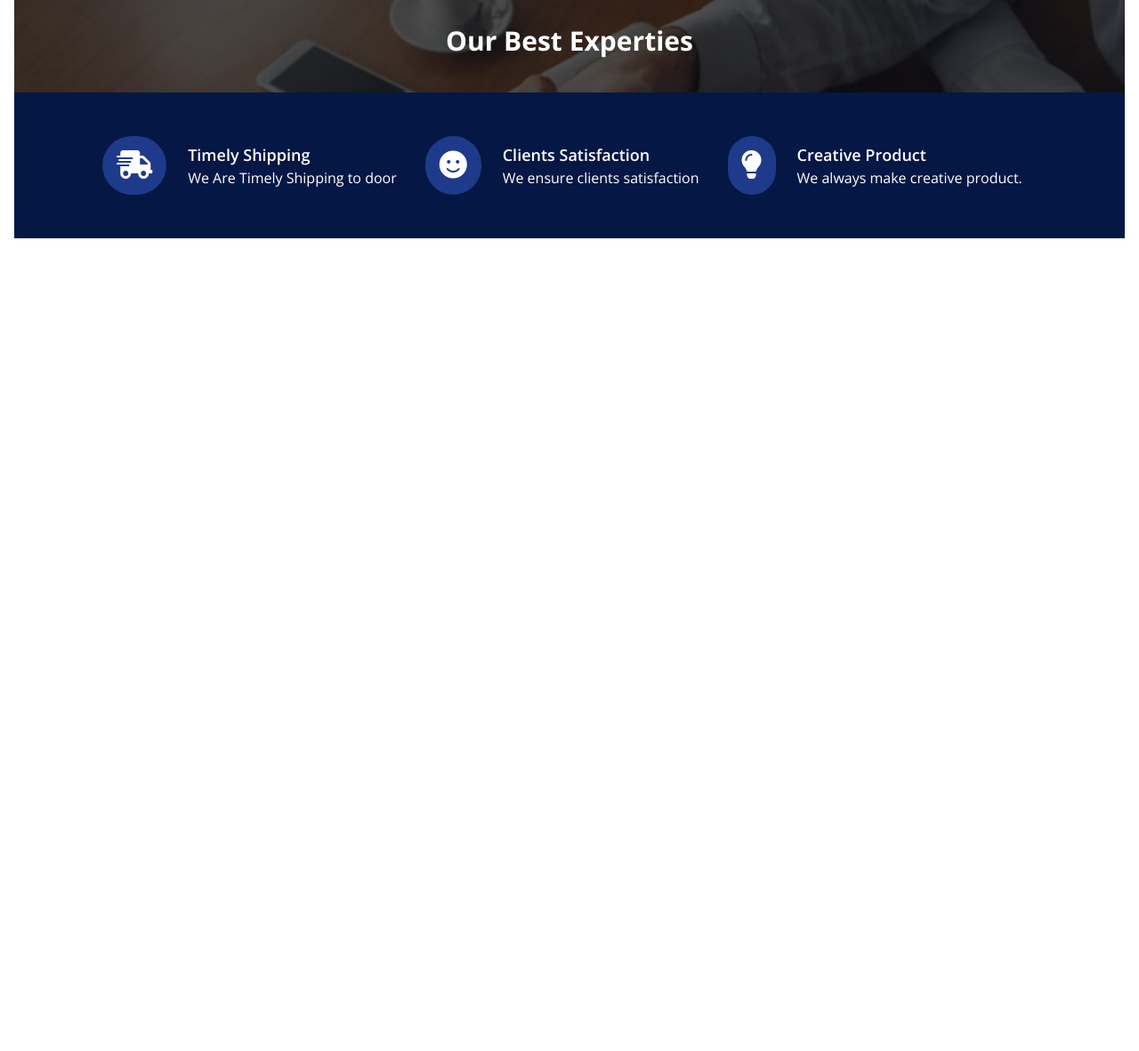
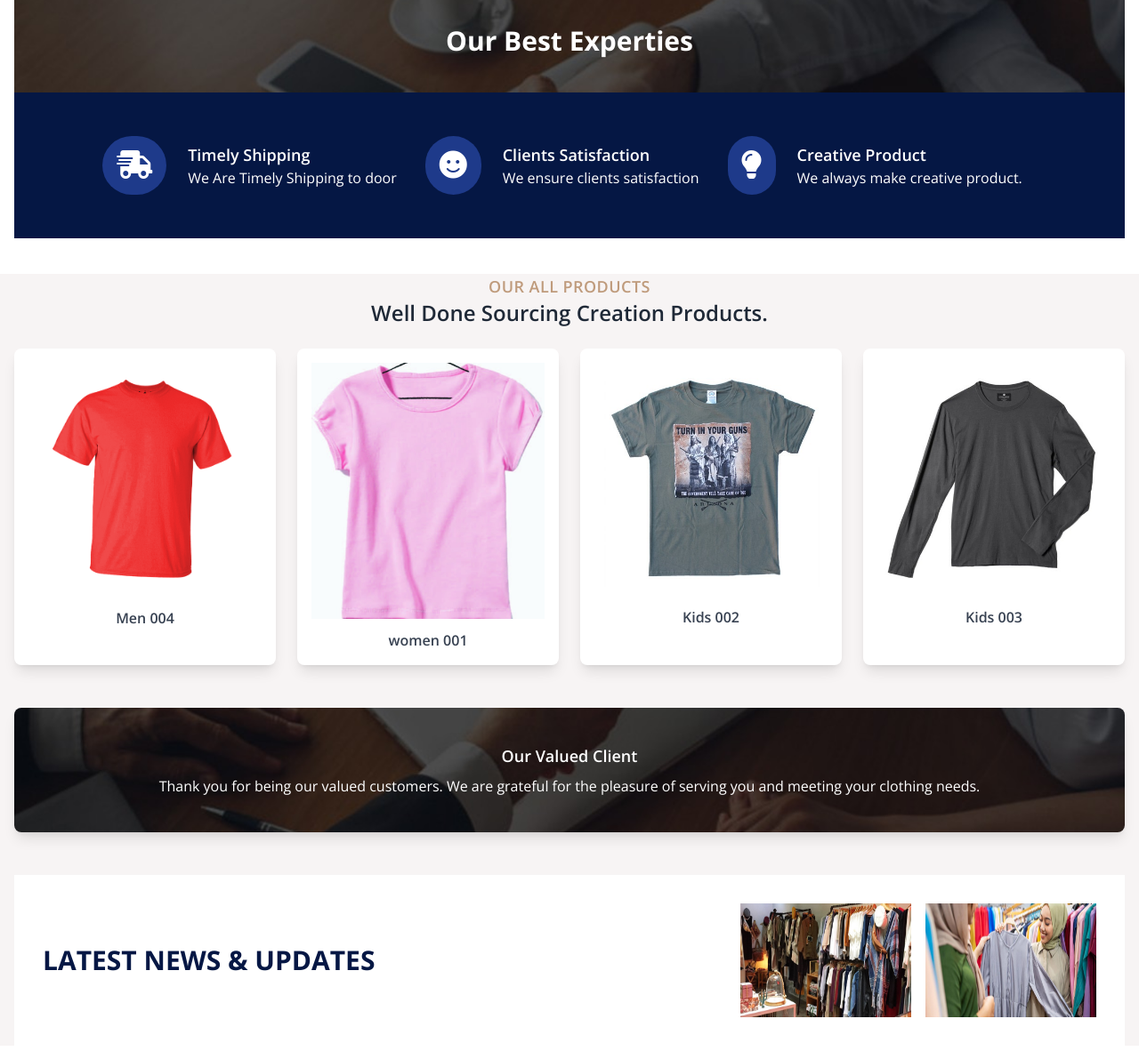
Before and after one commit to Md-FerdowsurRahman/Welldone-Sourcing, a plain HTML site: page index.html in a window 1280 px wide. Shown: the part 1528-2710 px from the top of the page at 89% size. Before the commit the page ends 1828 px from the top, so only its background shows below. Drawn offline with nearby package versions, Linux system fonts and the light colour scheme.

Commit message:
All Product section done

```diff
--- a/index.html
+++ b/index.html
@@ -377,7 +377,60 @@
         </div>
      <!-- Our Best Experties start here -->
 
+     <!-- All Product section start here -->
 
+
+        <div class="my-10">
+            <div class="max-w-7xl mx-auto px-4 bg-[#f7f4f4]">
+                <h2 class="text-lg font-semibold uppercase tracking-wide text-[#bf9b7c] text-center">OUR ALL Products
+                </h2>
+                <h2 class="text-2xl font-semibold text-gray-800 text-center mb-6">Well Done Sourcing Creation Products.</h2>
+                <div class="grid grid-cols-1 md:grid-cols-4 gap-6 mb-12 ">
+                    <div class="product-card bg-white shadow-lg rounded-lg p-4 flex flex-col items-center text-center">
+                        <a href="#"><img src="image/men1.png" alt="Women's beige cardigan with red floral embroidery" class="mb-3"></a>
+                        <span class="text-gray-700 font-semibold">Men 004</span>
+                    </div>
+                    <div class="product-card bg-white shadow-lg rounded-lg p-4 flex flex-col items-center text-center">
+                        <a href="#"><img src="image/women.jpg" alt="Kids' navy blue jacket with patch" class="mb-3"></a>
+                        <span class="text-gray-700 font-semibold">women 001</span>
+                    </div>
+                    <div class="product-card bg-white shadow-lg rounded-lg p-4 flex flex-col items-center text-center">
+                        <a href="#"><img src="image/kids.jpg" alt="Kids' black sweater" class="mb-3"></a>
+                        <span class="text-gray-700 font-semibold">Kids 002</span>
+                    </div>
+                    <div class="product-card bg-white shadow-lg rounded-lg p-4 flex flex-col items-center text-center">
+                        <a href="#"><img src="image/men2.jpg" alt="Kids' grey and black striped sweater" class="mb-3"></a>
+                        <span class="text-gray-700 font-semibold">Kids 003</span>
+                    </div>
+                </div>
+                <div
+                    class="valued-client-section rounded-lg shadow-lg mb-12 p-6 flex items-center justify-center flex-col text-center">
+                    <div class="bg-opacity-75 p-4 rounded-lg">
+                        <h3 class="text-lg font-semibold text-white mb-2">Our Valued Client</h3>
+                        <p class="text-white">Thank you for being our valued customers. We are grateful for the pleasure
+                            of serving you and meeting your clothing needs.</p>
+                    </div>
+                </div>
+
+                <body class="bg-white">
+                    <div class="bg-white text-white p-8">
+                        <div class="flex flex-col md:flex-row justify-between items-center">
+                            <div class="text-3xl font-bold text-[#051744]">
+                                LATEST NEWS & UPDATES
+                            </div>
+                            <div class="flex space-x-4 mt-4 md:mt-0">
+                                <a href="#"><img src="image/latest-updatw.jpg"
+                                    alt="A variety of stylish clothing items neatly organized on hangers, showcasing a range of colors and designs."
+                                    class="w-48 h-32"></a>
+                                <a href="#"><img src="image/latest2.jpg"
+                                    alt="A close-up of a selection of shirts and jackets, highlighting the textures and fabrics."
+                                    class="w-48 h-32"></a>
+                            </div>
+                        </div>
+                    </div>
+        </div>
+
+         <!-- All Product section end here -->
 
 
 
```
Also changed, not shown: image/kids.jpg (added), image/latest-updatw.jpg (added), image/latest2.jpg (added), image/men1.png (added), image/men2.jpg (added), image/women.jpg (added).
